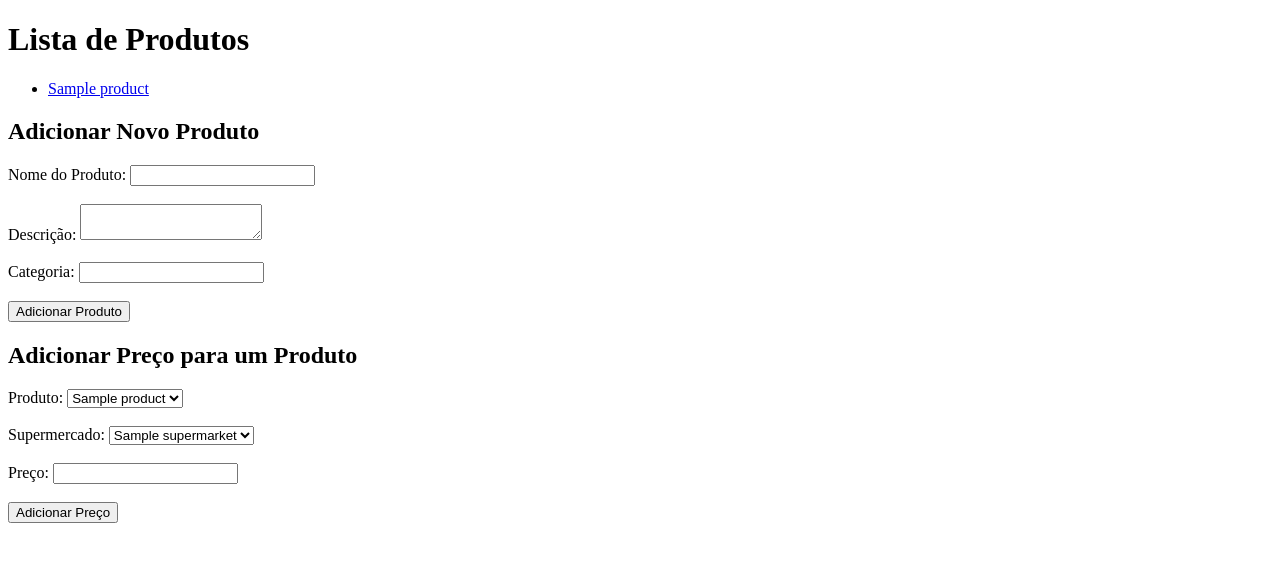
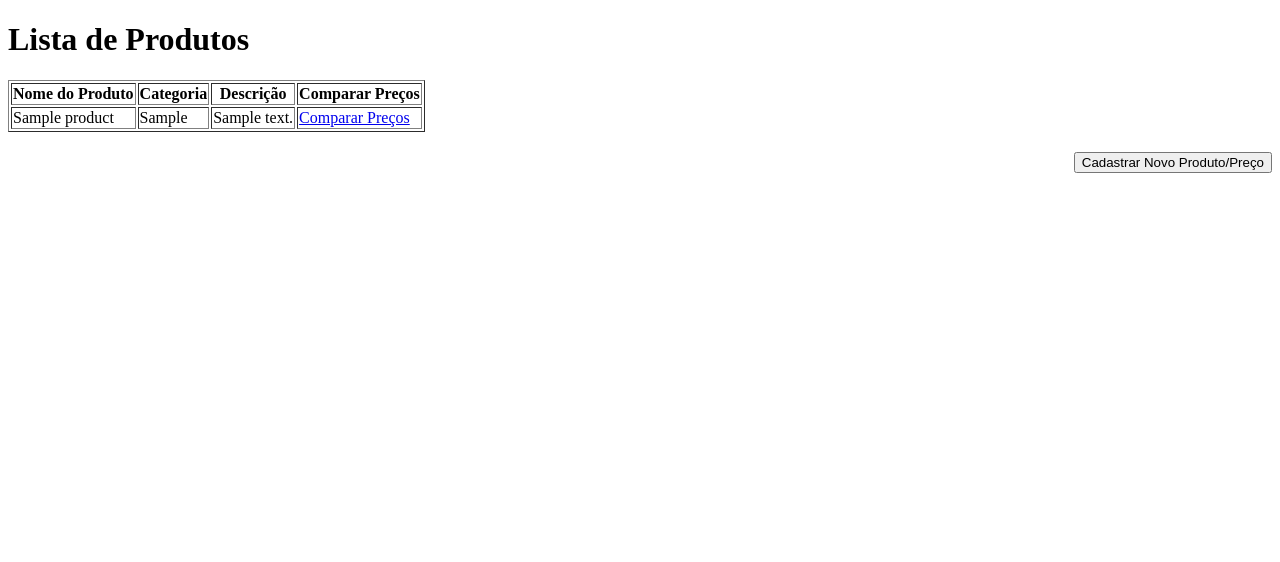
Before and after one commit to gemaquejr/python-product-price-comparator, a Django app: page / in a window 1280 px wide. Shown: the top 562 px of the page. Run offline with Django 5.2, Linux system fonts and the light colour scheme; tables that the repository leaves empty hold one stand-in row (values such as "Sample post").

Commit message:
Separa funcionalidades de incluir produtos manualmente e listagem de produtos
Signed-off-by: gemaquejr <gemaquejr@hotmail.com>

```diff
--- a/products/templates/products/product_list.html
+++ b/products/templates/products/product_list.html
@@ -5,49 +5,32 @@
 </head>
 <body>
     <h1>Lista de Produtos</h1>
-    <ul>
-        {% for product in products %}
-            <li>
-                <a href="{% url 'price_comparison' product.id %}">{{ product.name }}</a>
-            </li>
-        {% endfor %}
-    </ul>
-    <h2>Adicionar Novo Produto</h2>
-    <form method="post" action="{% url 'add_product' %}">
-        {% csrf_token %}
-        <label for="name">Nome do Produto:</label>
-        <input type="text" id="name" name="name" required><br><br>
 
-        <label for="description">Descrição:</label>
-        <textarea id="description" name="description"></textarea><br><br>
+    <table border="1">
+        <thead>
+            <tr>
+                <th>Nome do Produto</th>
+                <th>Categoria</th>
+                <th>Descrição</th>
+                <th>Comparar Preços</th>
+            </tr>
+        </thead>
+        <tbody>
+            {% for product in products %}
+                <tr>
+                    <td>{{ product.name }}</td>
+                    <td>{{ product.category }}</td>
+                    <td>{{ product.description }}</td>
+                    <td><a href="{% url 'price_comparison' product.id %}">Comparar Preços</a></td>
+                </tr>
+            {% endfor %}
+        </tbody>
+    </table>
 
-        <label for="category">Categoria:</label>
-        <input type="text" id="category" name="category" required><br><br>
-
-        <button type="submit">Adicionar Produto</button>
-    </form>
-
-    <h2>Adicionar Preço para um Produto</h2>
-    <form method="post" action="{% url 'add_price' %}">
-        {% csrf_token %}
-        <label for="product">Produto:</label>
-        <select id="product" name="product" required>
-            {% for product in products %}
-                <option value="{{ product.id }}">{{ product.name }}</option>
-            {% endfor %}
-        </select><br><br>
-
-        <label for="supermarket">Supermercado:</label>
-        <select id="supermarket" name="supermarket" required>
-            {% for supermarket in supermarkets %}
-                <option value="{{ supermarket.id }}">{{ supermarket.name }}</option>
-            {% endfor %}
-        </select><br><br>
-
-        <label for="price">Preço:</label>
-        <input type="number" id="price" name="price" step="0.01" required><br><br>
-
-        <button type="submit">Adicionar Preço</button>
-    </form>
+    <div style="text-align: right; margin-top: 20px;">
+        <a href="{% url 'add_product_page' %}">
+            <button type="button">Cadastrar Novo Produto/Preço</button>
+        </a>
+    </div>
 </body>
 </html>
--- a/products/urls.py
+++ b/products/urls.py
@@ -6,4 +6,5 @@ urlpatterns = [
     path('product/<int:product_id>/compare/', views.price_comparison, name='price_comparison'),
     path('add_product/', views.add_product, name='add_product'),
     path('add_price/', views.add_price, name='add_price'),
+    path('add_product_page/', views.add_product_page, name='add_product_page'),
 ]
--- a/products/views.py
+++ b/products/views.py
@@ -4,8 +4,13 @@ from .models import Product, Price, Supermarket
 
 def product_list(request):
     products = Product.objects.all()
+    return render(request, 'products/product_list.html', {'products': products})
+
+
+def add_product_page(request):
+    products = Product.objects.all()
     supermarkets = Supermarket.objects.all()
-    return render(request, 'products/product_list.html', {'products': products, 'supermarkets': supermarkets})
+    return render(request, 'products/add_product.html', {'products': products, 'supermarkets': supermarkets})
 
 
 def price_comparison(request, product_id):
@@ -23,7 +28,7 @@ def add_product(request):
             Product.objects.create(name=name, description=description, category=category)
         return redirect('product_list')
     else:
-        return render(request, 'products/product_list.html')
+        return redirect('add_product_page')
 
 
 def add_price(request):
@@ -37,4 +42,4 @@ def add_price(request):
             Price.objects.create(product=product, supermarket=supermarket, price=price)
         return redirect('product_list')
     else:
-        return redirect('product_list')
+        return redirect('add_product_page')
```
Also changed, not shown: products/templates/products/add_product.html (added, +45 -0 lines).
